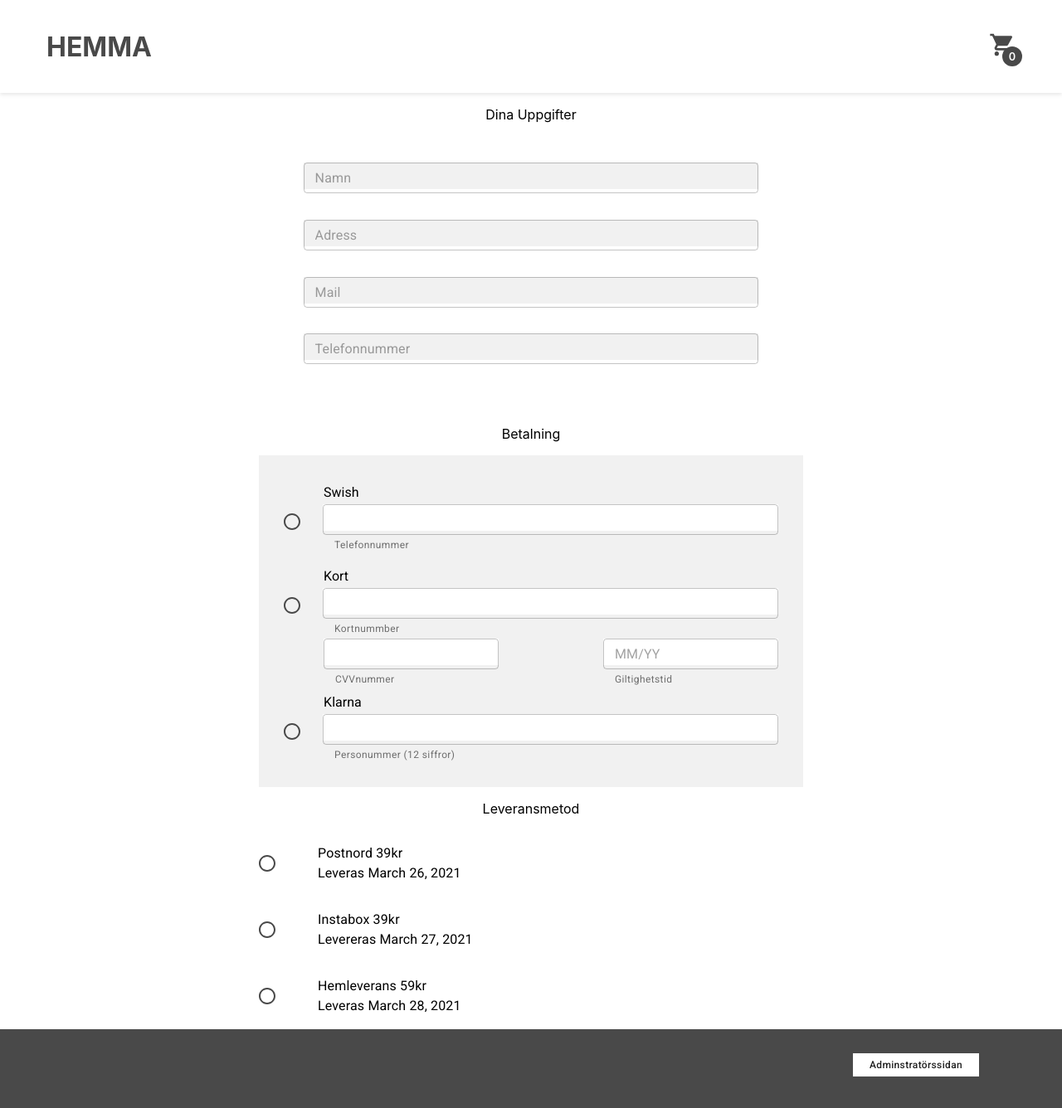
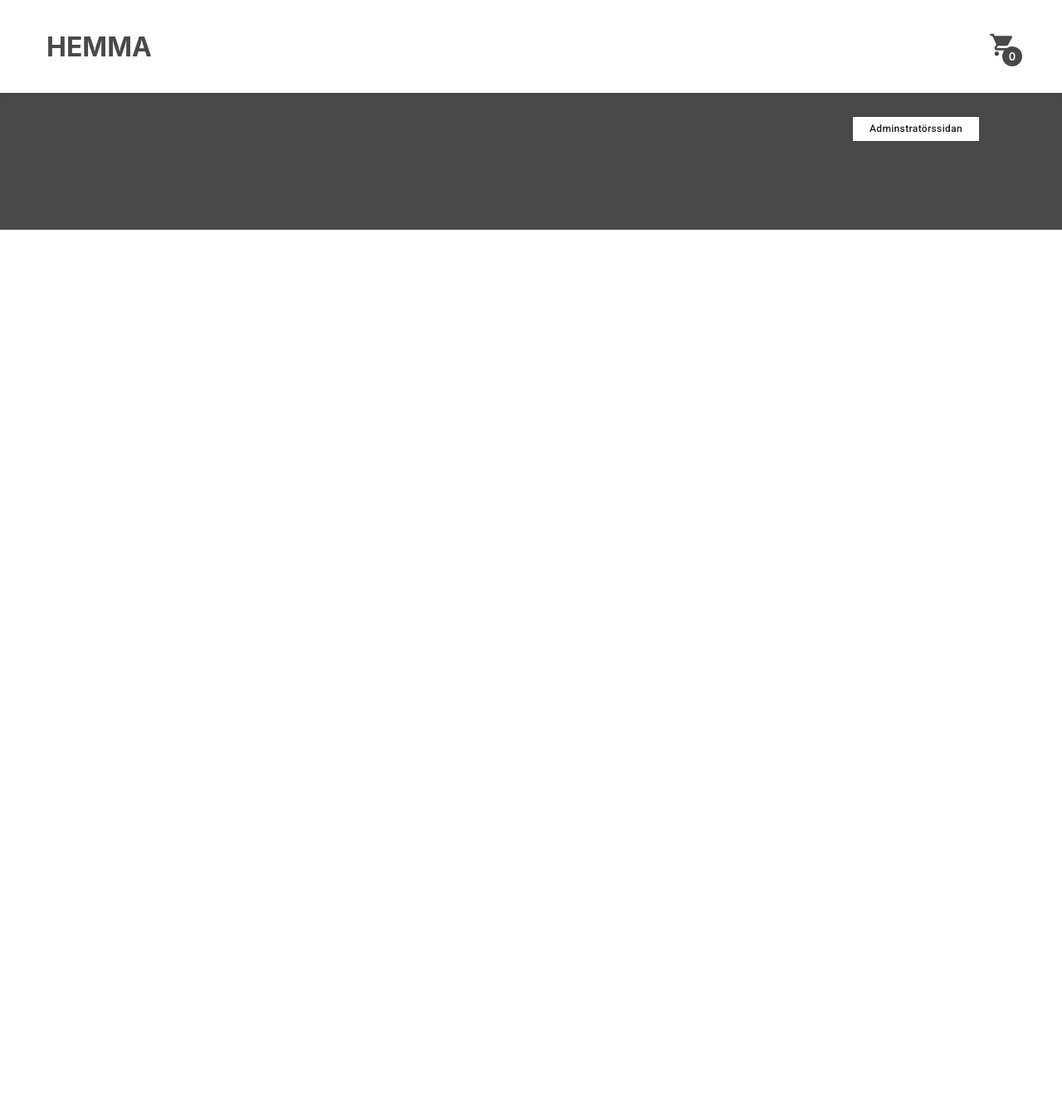
Before and after one commit to feliciaseg/webshop, a React (Create React App) app: page /checkout in a window 1280 px wide. Shown: the top 1336 px of the page at 83% size. After the commit the page ends 800 px from the top, so only its background shows below. Built offline with nearby package versions, Linux system fonts and the light colour scheme.

Commit message:
first committ

```diff
--- /dev/null
+++ b/src/components/KundKorgProduct.tsx
@@ -0,0 +1,21 @@
+import { Box } from "@material-ui/core";
+import { CSSProperties } from "@material-ui/styles";
+import React from "react";
+
+const box: CSSProperties = {
+
+}
+
+export default function KundKorgProduct (){
+
+return (
+    <Box style = {box} className = {"ProductBox"}>
+
+
+
+    </Box>
+)
+
+
+
+}
--- a/src/routes/CheckoutPage.tsx
+++ b/src/routes/CheckoutPage.tsx
@@ -3,6 +3,7 @@ import React from "react";
 import DeliveryForm from "../components/DeliveryForm";
 import Footer from "../components/Footer";
 import Header from "../components/Header";
+import KundKorgProduct from "../components/KundKorgProduct";
 import PaymentForm from "../components/PaymentForm";
 import UserForm from "../components/UserForm";
 
@@ -12,12 +13,13 @@ export default function CheckoutPage() {
     <>
     <Header type= "white"/>
     <Box style = {{display: "flex", alignItems:"center", flexDirection: "column"}}>
-   <p>Dina Uppgifter</p>
+      <KundKorgProduct/>
+   {/* <p>Dina Uppgifter</p>
    <UserForm/>
       <p>Betalning</p>
   <PaymentForm/>
   <p>Leveransmetod</p>
-  <DeliveryForm/>
+  <DeliveryForm/> */}
   </Box>
   <Footer/>
   </>
```
